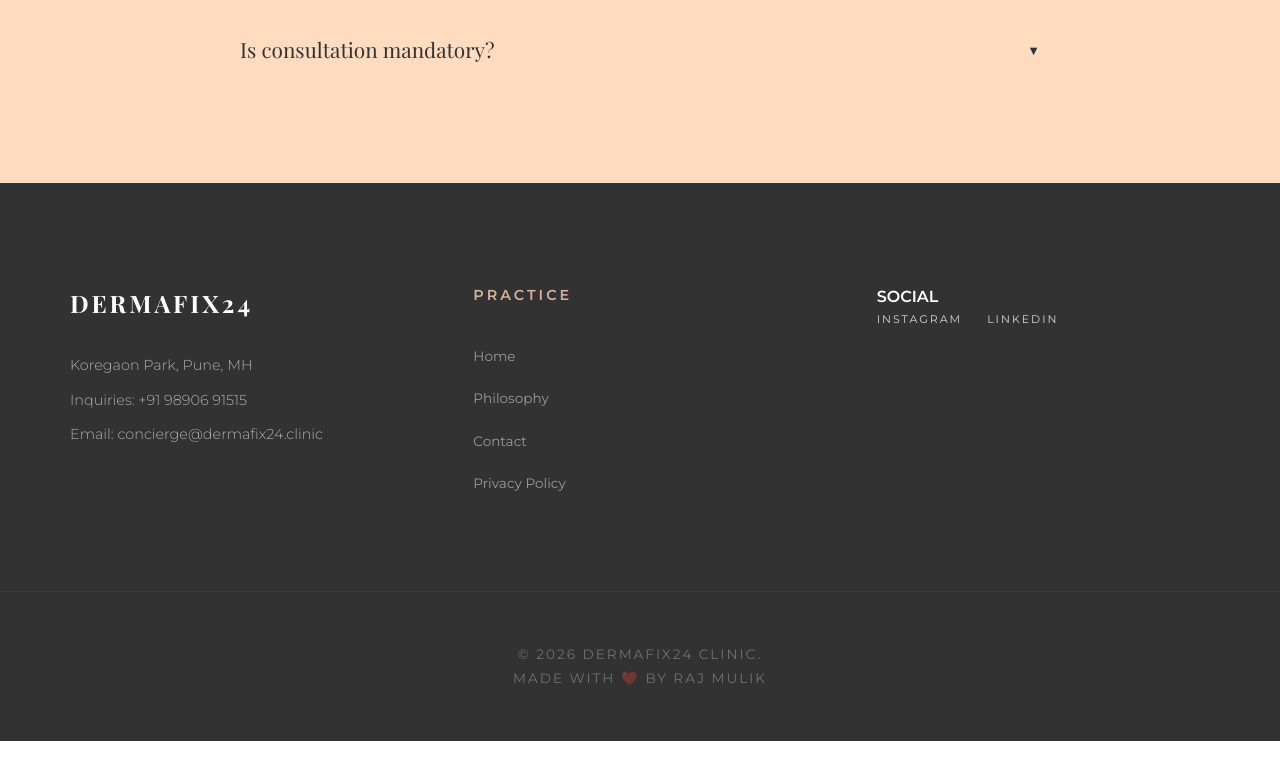
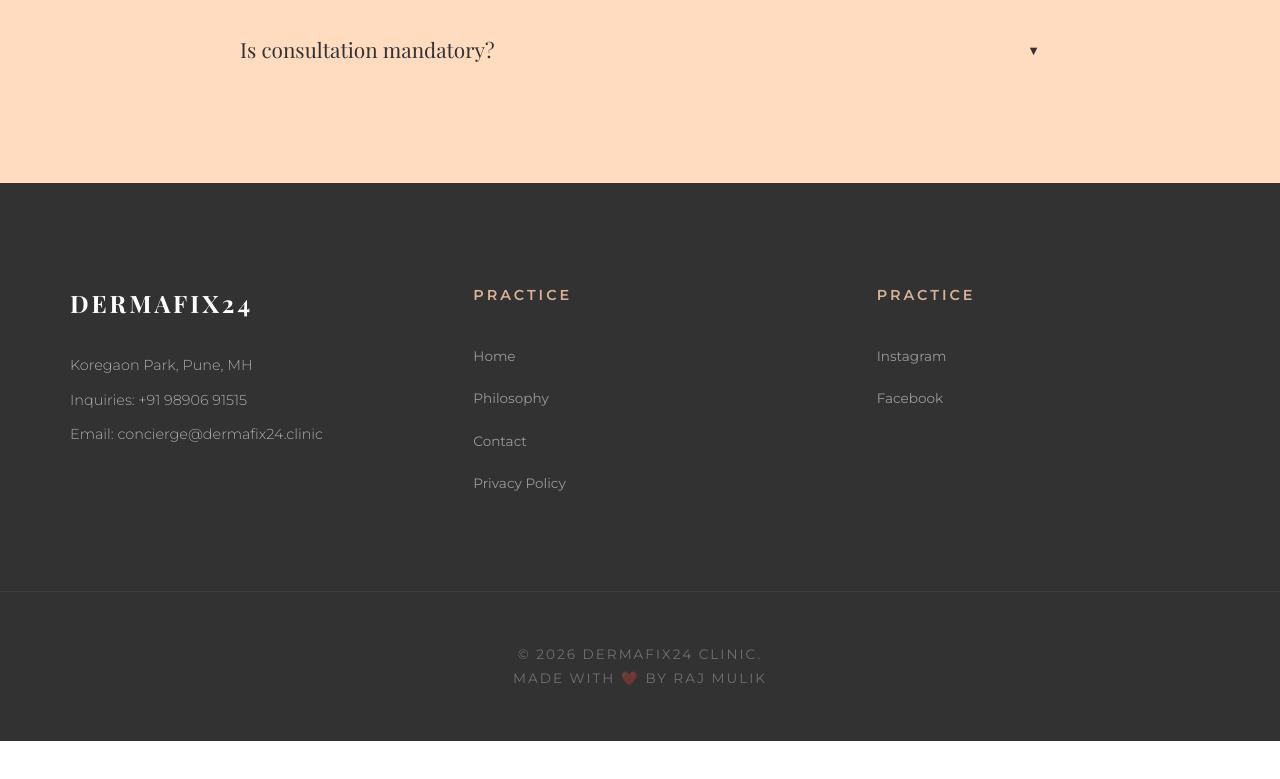
Before and after one commit to Rajmulik511/dermafix24, a plain HTML site: page index.html in a window 1280 px wide. Shown: the part 4644-5423 px from the top of the page. Drawn offline with nearby package versions, Linux system fonts and the light colour scheme; a web font is replaced by a local one.

Commit message:
Updated social media links

```diff
--- a/index.html
+++ b/index.html
@@ -381,10 +381,13 @@ Is consultation mandatory?
 <li><a href="#">Privacy Policy</a></li>
 </ul>
 </div>
-<div class="footer-social">
-<h4>SOCIAL</h4>
-<div style="display:flex; gap:25px; font-size: 11px; opacity:0.8; letter-spacing: 2px;">
-<span >INSTAGRAM</span> <span>LINKEDIN</span>
+
+<div class="footer-nav">
+<h4>PRACTICE</h4>
+<ul>
+<li><a href="https://www.instagram.com/dermafix24?igsh=YmxkeHY0YmV1M2d3&utm_source=qr" target="_blank">Instagram</a></li>
+<li><a href="#">Facebook</a></li>
+</ul>
 </div>
 </div>
 </div>
```
